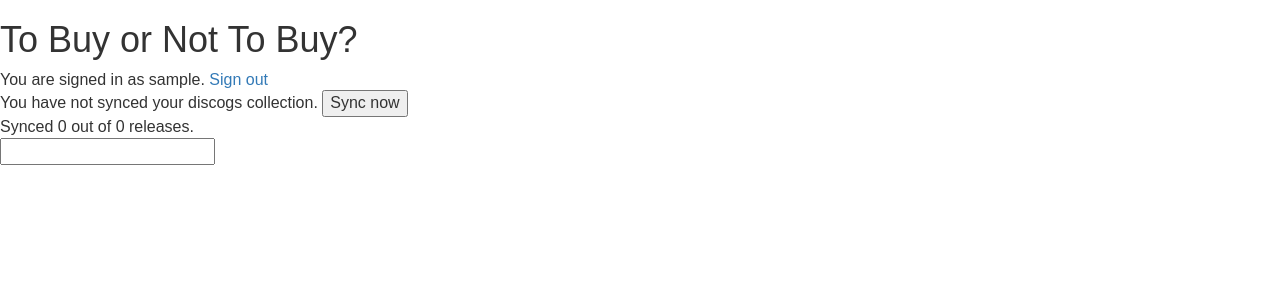
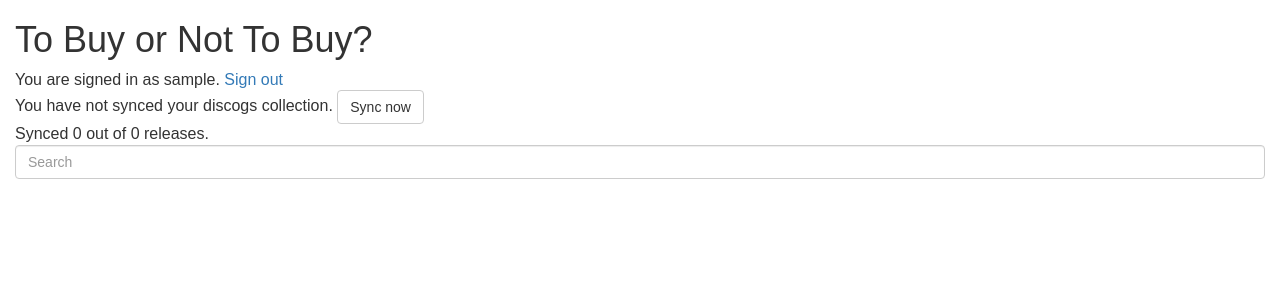
Before and after one commit to carols10cents/buy-or-not, a Rails app: page /collection in a window 1280 px wide. Shown: the top 300 px of the page. Run offline with Rails 7, Linux system fonts and the light colour scheme; the visitor is signed in with stand-in values (Sample User, id 1); style sheets or scripts are compiled from the project's sources; some libraries are stand-ins or nearby versions.

Commit message:
Bootstrap prettify

```diff
--- a/app/views/collection/show.html.erb
+++ b/app/views/collection/show.html.erb
@@ -4,7 +4,7 @@
 </section>
 <section class="collection-sync">
   <span class="sync-stats">You have not synced your discogs collection.</span>
-  <button id='sync-collection'>Sync now</button>
+  <button id='sync-collection' class='btn btn-default'>Sync now</button>
 
   <div class="collection-stats">
     Synced <span class="collection-num">0</span> out of <span class="collection-total">0</span> releases.
@@ -12,7 +12,7 @@
 </section>
 <section class="search">
   <form class="ui-filterable">
-    <input name="search" id="search" data-type="search" type="text" autocomplete="off" />
+    <input name="search" id="search" class="form-control" data-type="search" type="text" autocomplete="off" placeholder="Search" />
   </form>
 </section>
 <ul id="results" data-filter="true" data-input="#search">
--- a/app/views/layouts/application.html.erb
+++ b/app/views/layouts/application.html.erb
@@ -4,12 +4,15 @@
   <title>To Buy or Not To Buy?</title>
   <%= stylesheet_link_tag    'application', media: 'all' %>
   <%= javascript_include_tag 'application' %>
+  <meta name="viewport" content="width=device-width, initial-scale=1" />
   <%= csrf_meta_tags %>
 </head>
 <body>
-  <% flash.each do |name, msg| -%>
-    <%= content_tag :div, msg, class: name %>
-  <% end -%>
-  <%= yield %>
+  <div class="container-fluid">
+    <% flash.each do |name, msg| -%>
+      <%= content_tag :div, msg, class: name %>
+    <% end -%>
+    <%= yield %>
+  </div>
 </body>
 </html>
```
